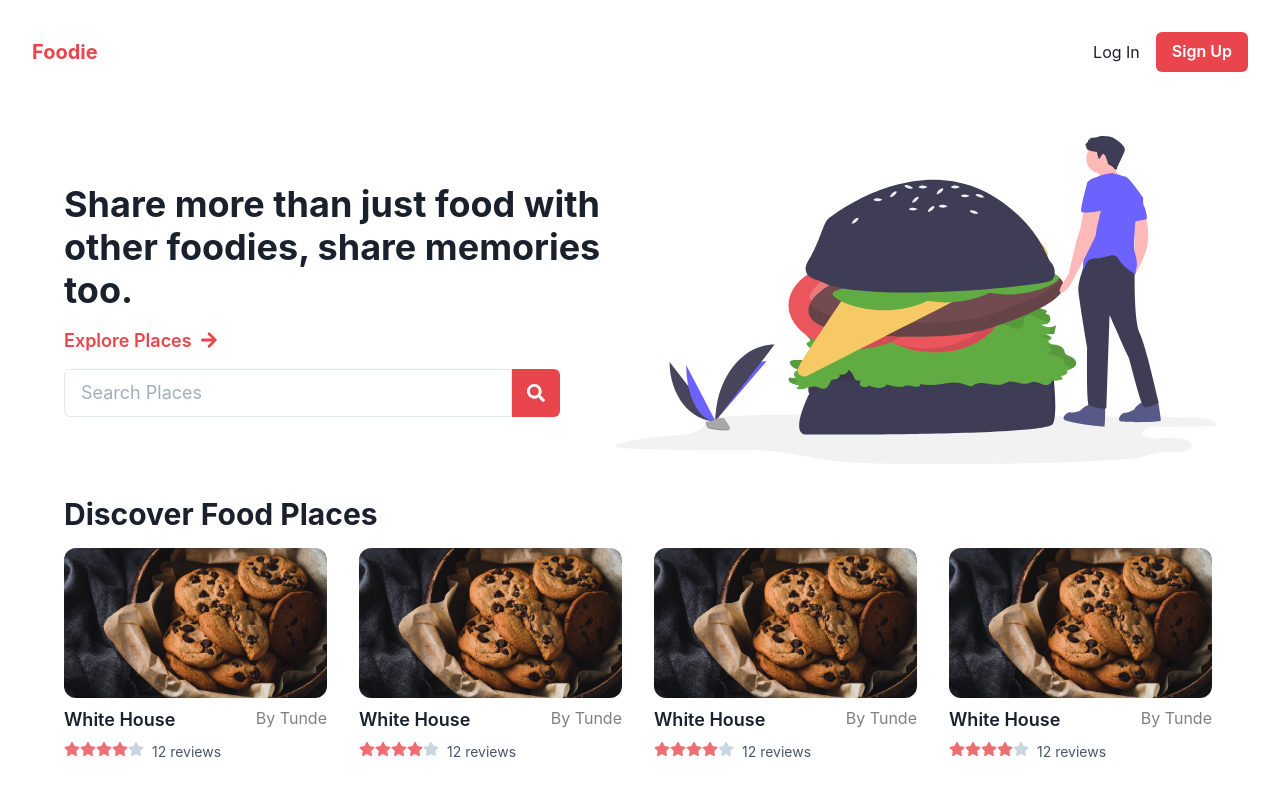
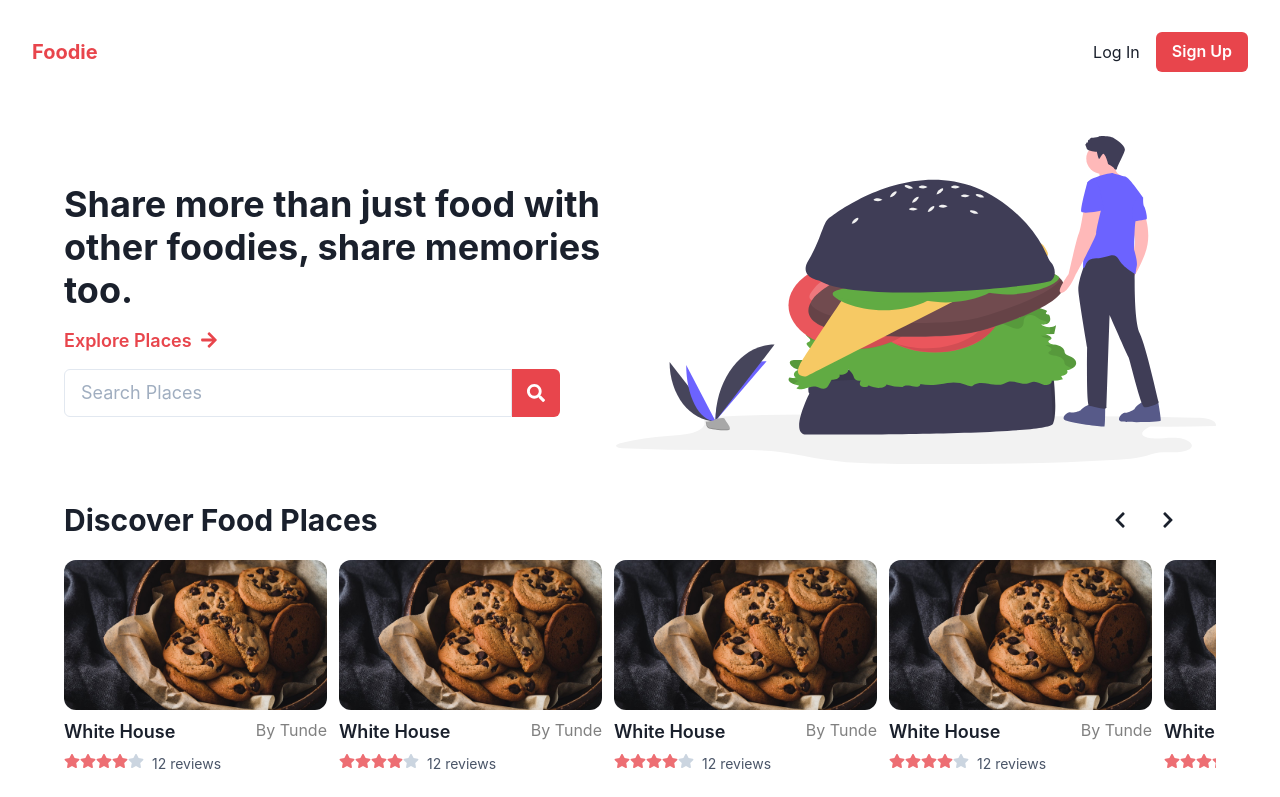
Before and after one commit to food-explorer/foodie-app, a Next.js app: page / in a window 1280 px wide. Shown: the top 797 px of the page. Built offline with nearby package versions, Linux system fonts and the light colour scheme.

Commit message:
use react-slick to implement horizontal slider

```diff
--- /dev/null
+++ b/components/Slides.tsx
@@ -0,0 +1,104 @@
+import { Box, Flex, Heading, HStack, Text } from "@chakra-ui/layout";
+import Post, { SliderPost } from "../components/post";
+import Slider from "react-slick";
+import "slick-carousel/slick/slick.css";
+import "slick-carousel/slick/slick-theme.css";
+import { useRef } from "react";
+import { IconButton } from "@chakra-ui/button";
+import { FaChevronLeft, FaChevronRight } from "react-icons/fa";
+
+const settings = {
+  dots: false,
+  infinite: false,
+  speed: 500,
+  slidesToShow: 5,
+  slidesToScroll: 1,
+  arrows: false,
+  responsive: [
+    {
+      breakpoint: 1275,
+      settings: {
+        slidesToShow: 3.5,
+        swipeToSlide: true,
+      },
+    },
+    {
+      breakpoint: 1070,
+      settings: {
+        slidesToShow: 3.2,
+        swipeToSlide: true,
+      },
+    },
+    {
+      breakpoint: 1500,
+      settings: {
+        slidesToShow: 4.2,
+        swipeToSlide: true,
+      },
+    },
+  ],
+};
+
+const Slide = ({ title }: { title?: string }) => {
+  const sliderRef = useRef<Slider | null>(null);
+
+  const handler = (type: "next" | "prev") => {
+    if (!sliderRef.current) return;
+    if (type === "next") {
+      sliderRef.current.slickNext();
+    } else {
+      sliderRef.current.slickPrev();
+    }
+  };
+  return (
+    <Box marginTop="8">
+      <Flex alignItems="center" justifyContent="space-between" mb="4">
+        {title && <Heading size="lg">{title}</Heading>}
+        <Box mr="6" display={{ base: "none", lg: "block" }}>
+          <IconButton
+            aria-label="Goto previous post list"
+            size="lg"
+            colorScheme="gray"
+            isActive={false}
+            icon={<FaChevronLeft />}
+            onClick={() => handler("prev")}
+            variant="ghost"
+          ></IconButton>
+          <IconButton
+            aria-label="Goto next post list"
+            size="lg"
+            colorScheme="gray"
+            isActive={false}
+            icon={<FaChevronRight />}
+            onClick={() => handler("next")}
+            variant="ghost"
+          ></IconButton>
+        </Box>
+      </Flex>
+      <Box display={{ base: "none", lg: "block" }}>
+        <Slider {...settings} ref={sliderRef} className="slicked">
+          {Array(10)
+            .fill("")
+            .map((_, i) => (
+              <SliderPost key={i} />
+            ))}
+        </Slider>
+      </Box>
+      <HStack
+        spacing="8"
+        overflowX="auto"
+        flexFlow="unset"
+        mt="4"
+        display={{ base: "flex", lg: "none" }}
+      >
+        {Array(10)
+          .fill("")
+          .map((_, i) => (
+            <Post key={i} />
+          ))}
+      </HStack>
+    </Box>
+  );
+};
+
+export default Slide;
--- a/components/post.tsx
+++ b/components/post.tsx
@@ -1,20 +1,40 @@
 import { Image } from "@chakra-ui/image";
-import { Input, InputGroup, InputRightElement } from "@chakra-ui/input";
-import {
-  Box,
-  Container,
-  Flex,
-  Heading,
-  HStack,
-  Link,
-  Text,
-} from "@chakra-ui/layout";
+import { Box, Flex, Text } from "@chakra-ui/layout";
 import Header from "../components/Header";
 import { FaStar } from "react-icons/fa";
 import Hero from "../components/Hero";
 import Icon from "@chakra-ui/icon";
 
+export const SliderPost = () => {
+  return (
+    <Box w="263px">
+      <Box>
+        <Image src="/post.svg" alt="svg post" />
+      </Box>
+      <Flex justifyContent="space-between" mt="2">
+        <Text fontSize="lg" fontWeight="600">
+          White House
+        </Text>
+        <Text color="gray">By Tunde</Text>
+      </Flex>
 
+      <Flex mt="2">
+        {Array(5)
+          .fill("")
+          .map((_, i) => (
+            <Icon
+              as={FaStar}
+              key={i}
+              color={i < 4 ? "brand.300" : "gray.300"}
+            />
+          ))}
+        <Box as="span" ml="2" color="gray.600" fontSize="sm">
+          12 reviews
+        </Box>
+      </Flex>
+    </Box>
+  );
+};
 const Post = () => {
   return (
     <Box minWidth="263px">
--- a/package.json
+++ b/package.json
@@ -15,12 +15,15 @@
     "next": "10.2.0",
     "react": "17.0.2",
     "react-dom": "17.0.2",
-    "react-icons": "^4.2.0"
+    "react-icons": "^4.2.0",
+    "react-slick": "^0.28.1",
+    "slick-carousel": "^1.8.1"
   },
   "devDependencies": {
     "@types/node": "^15.3.0",
     "@types/react": "^17.0.5",
     "@types/react-dom": "^17.0.5",
+    "@types/react-slick": "^0.23.4",
     "typescript": "^4.2.4"
   }
 }
--- a/pages/index.tsx
+++ b/pages/index.tsx
@@ -1,11 +1,7 @@
-import {
-  Box,
-  Heading,
-  HStack,
-} from "@chakra-ui/layout";
+import { Box, Flex, Heading, HStack, Text } from "@chakra-ui/layout";
 import Header from "../components/Header";
 import Hero from "../components/Hero";
-import Post from "../components/post";
+import Slide from "../components/Slides";
 
 export default function Home() {
   return (
@@ -13,26 +9,8 @@ export default function Home() {
       <Header />
       <Box width="90%" margin="2rem auto">
         <Hero />
-        <Box marginTop="8">
-          <Heading size="lg">Discover Food Places</Heading>
-          <HStack spacing="8" overflowX="auto" flexFlow="unset" mt="4">
-            {Array(10)
-              .fill("")
-              .map((_, i) => (
-                <Post key={i} />
-              ))}
-          </HStack>
-        </Box>
-        <Box marginTop="8">
-          <Heading size="lg">This week's favorite</Heading>
-          <HStack spacing="8" overflowX="auto" flexFlow="unset" mt="4">
-            {Array(10)
-              .fill("")
-              .map((_, i) => (
-                <Post key={i} />
-              ))}
-          </HStack>
-        </Box>
+        <Slide title="Discover Food Places" />
+        <Slide title="This week favorite" />
       </Box>
     </div>
   );
```
Also changed, not shown: 1 other file (tests, documents, lock files or other folders).
